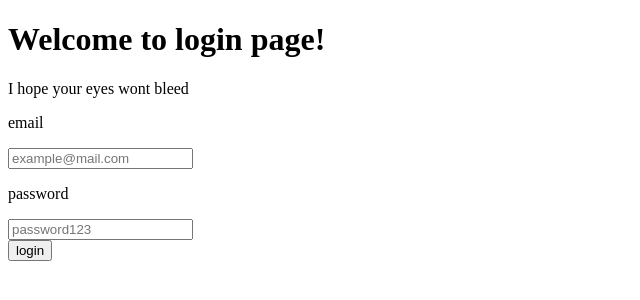
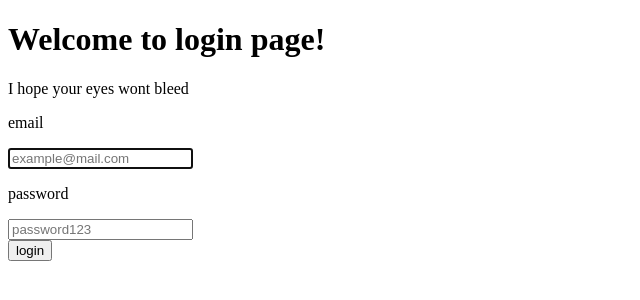
Before and after one commit to Tarkus43/react-express_auth, a React (Vite) app in the folder client/: page / in a window 1280 px wide. Shown: the top 300 px of the page, without its empty margins (0-640 px from the left). Built offline with nearby package versions, Linux system fonts and the light colour scheme.

Commit message:
added focus for email field even after logout

```diff
--- a/client/src/components/Field.tsx
+++ b/client/src/components/Field.tsx
@@ -1,4 +1,4 @@
-import type { ChangeEventHandler } from "react"
+import type { ChangeEventHandler, RefObject } from "react"
 
 interface FieldProps {
     title: string
@@ -6,10 +6,11 @@ interface FieldProps {
     type: string
     className: string
     onChange: ChangeEventHandler<HTMLInputElement>
+    emailInputRef?: RefObject<HTMLInputElement>
 }
 
 
-const Field = ({ title, inner, type, className, onChange }: FieldProps) => {
+const Field = ({ title, inner, type, className, onChange, emailInputRef }: FieldProps) => {
 
 
 
@@ -18,7 +19,7 @@ const Field = ({ title, inner, type, className, onChange }: FieldProps) => {
             <div className="input_wrapper">
                 <data className={className}></data>
                 <p>{title}</p>
-                <input onChange={onChange} type={type} placeholder={inner} />
+                <input ref={emailInputRef} onChange={onChange} type={type} placeholder={inner} />
             </div>
         </>
     )
--- a/client/src/components/Form.tsx
+++ b/client/src/components/Form.tsx
@@ -1,4 +1,4 @@
-import { useState, type SubmitEvent, type ChangeEvent, type MouseEvent, useEffect } from "react"
+import { useState, type SubmitEvent, type ChangeEvent, type MouseEvent, useEffect, useRef } from "react"
 import Field from "./Field"
 import Button from "./Button"
 import ErrorHandler from "./ErrorHandler"
@@ -19,17 +19,31 @@ interface LoginResponse {
 }
 
 const LoginForm = ({className}: FormProps) => {
+
+    // states
     const [email, setEmail] = useState("")
     const [password, setPassword] = useState("")
     const [loginError, setLoginError] = useState("")
     const [isLogined, setIsLogined] = useState(false)
 
+    // refs
+    const emailInputRef = useRef(null)
+
+    // effects
     useEffect(() => {
         const token = Cookies.get("token")
         if (token) {
             setIsLogined(true)
         }
     }, [])
+    useEffect(() => {
+        emailInputRef.current.focus()
+    }, [])
+    useEffect(() => {
+        if (!isLogined) {
+            emailInputRef.current.focus()
+        }
+    }, [isLogined])
 
     const login = async (event: SubmitEvent<HTMLFormElement>) => {
         event.preventDefault()
@@ -100,6 +114,7 @@ const LoginForm = ({className}: FormProps) => {
                     inner="example@mail.com"
                     className="login_input input"
                     onChange={(event: ChangeEvent<HTMLInputElement>) => {setEmail(event.currentTarget.value)}}
+                    emailInputRef={emailInputRef}
                 />
                 <Field
                     title="password"
```
